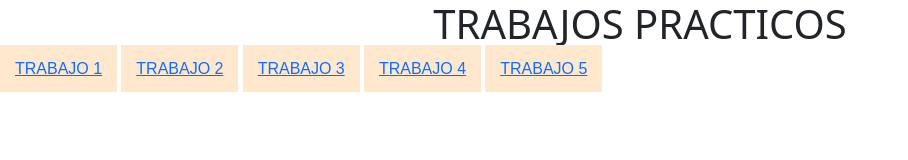
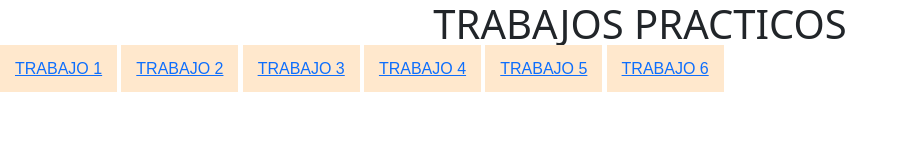
Before and after one commit to TadeoMendoza/plataformas-moviles-entregas, a plain HTML site: page index.html in a window 1280 px wide. Shown: the whole page, without its empty margins (0-908 px from the left). Drawn offline with nearby package versions, Linux system fonts and the light colour scheme.

Commit message:
Update index.html

```diff
--- a/index.html
+++ b/index.html
@@ -13,5 +13,6 @@
     <a href="tp-3/index.html"> Trabajo 3</a>
     <a href="tp-4/index.html"> Trabajo 4</a>
     <a href="tp-5/index.html"> Trabajo 5</a>
+    <a href="tp-6/index.html"> Trabajo 6</a>
   </body>
   </html>
```
